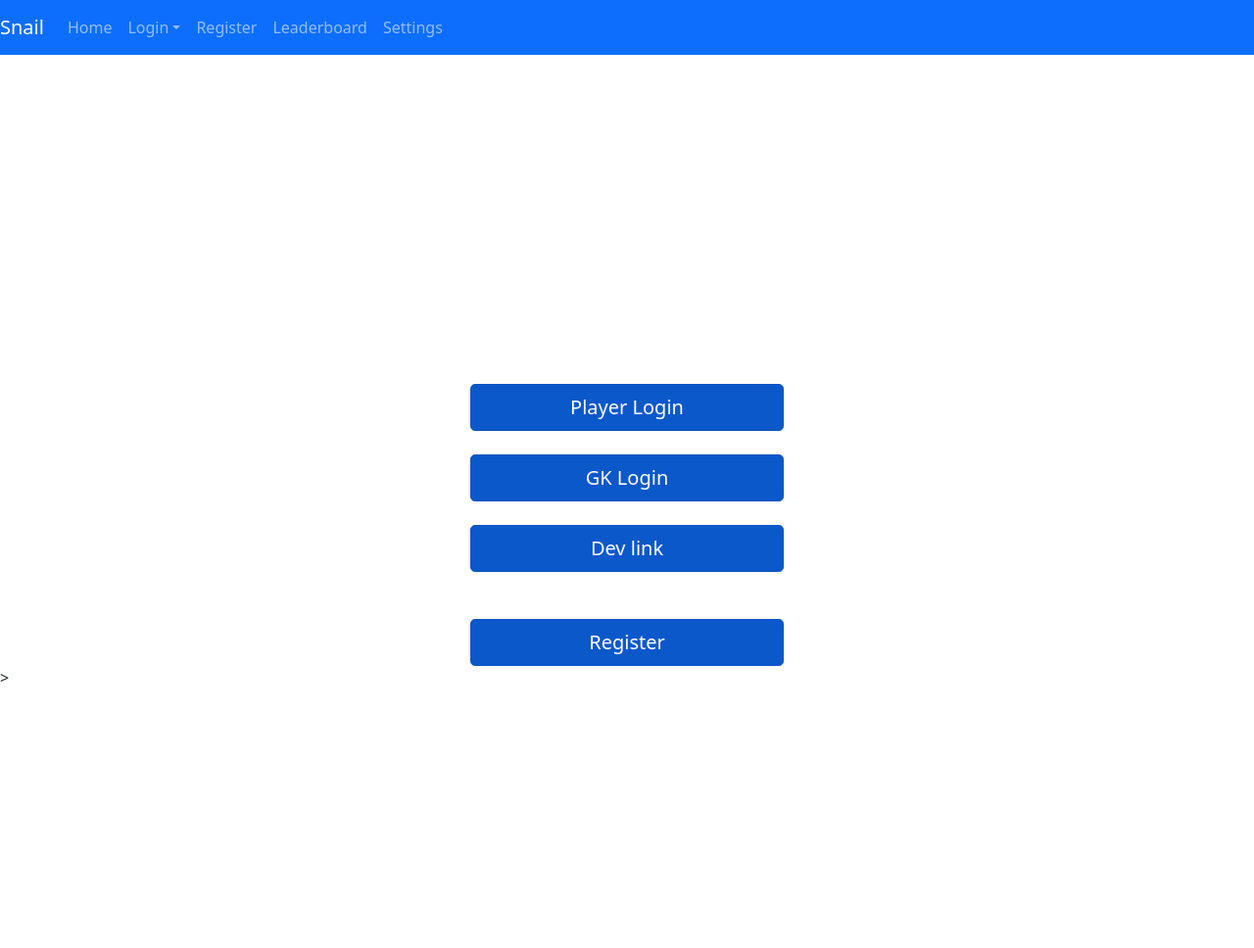
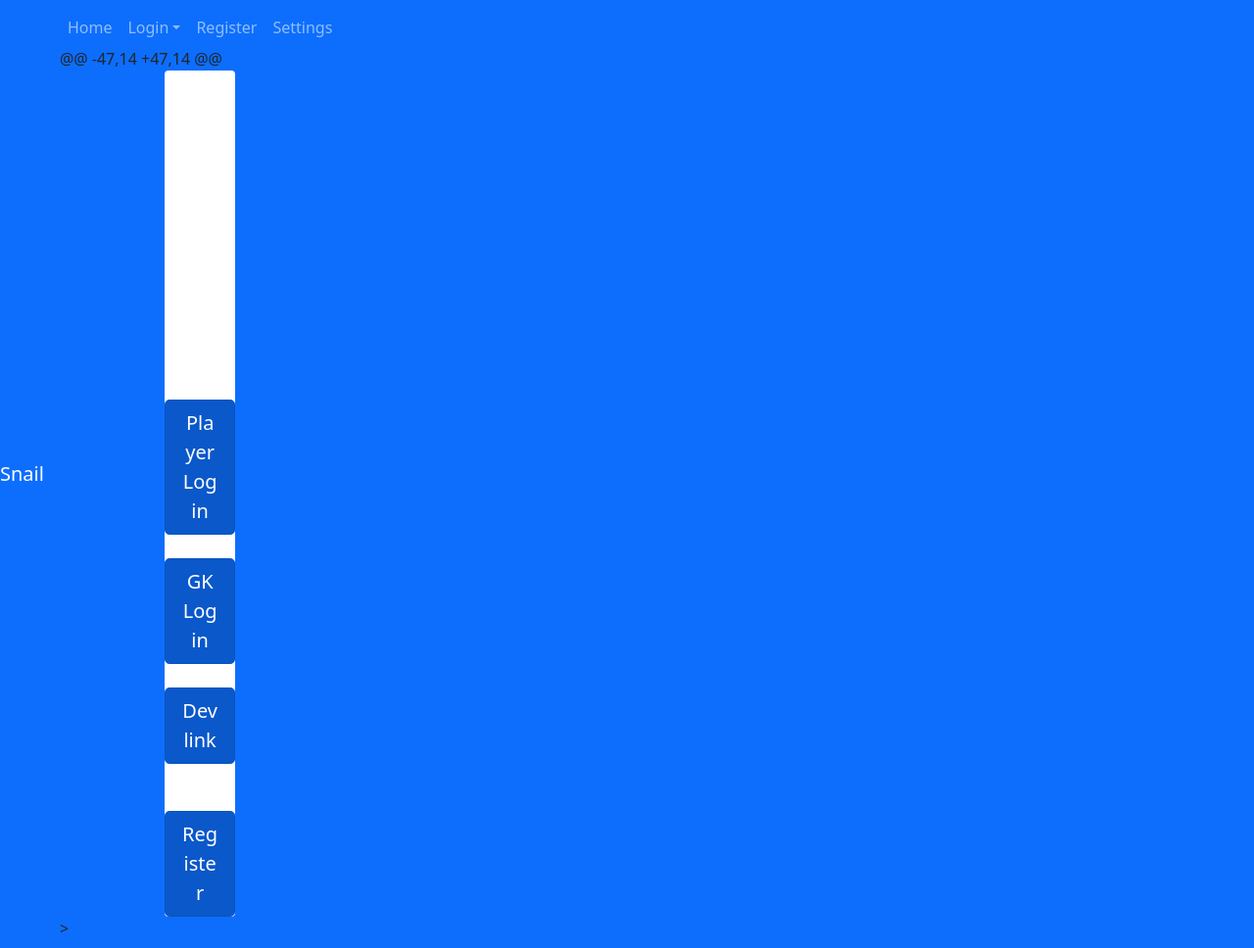
Before and after one commit to alfiewalliss/Group-Software-Project, a Django app: page / in a window 1280 px wide. Shown: the whole page at 98% size. Before the commit the page ends 696 px from the top, so only its background shows below. Run offline with Django 4.2, Linux system fonts and the light colour scheme.

```diff
--- a/locationgame/locationgameapp/templates/locationgameapp/index.html
+++ b/locationgame/locationgameapp/templates/locationgameapp/index.html
@@ -15,46 +15,47 @@
   <div class="collapse navbar-collapse" id="navbarMenu">
     <ul class="navbar-nav ml-auto">
       <li class="nav-item active">
-        <a class="nav-link" href="#">Home</a>
+          <div class="collapse navbar-collapse" id="navbarMenu">
+    <ul class="navbar-nav ml-auto">
+      <li class="nav-item active">
+        <a class="nav-link" href="/homePage">Home</a>
       </li>
       <li class="nav-item dropdown">
         <a class="nav-link dropdown-toggle" href="#" id="navbarDropdown" role="button" data-bs-toggle="dropdown" aria-expanded="false">Login</a>
         <ul class="dropdown-menu" aria-labelledby="navbarDropdown">
           <li>
-            <a class="dropdown-item" href="#">Player Login</a>
+            <a class="dropdown-item" href="/login">Player Login</a>
           </li>
           <li>
-            <a class="dropdown-item" href="#">Moderator Login</a>
+            <a class="dropdown-item" href="/login">Moderator Login</a>
           </li>
           <li>
-            <a class="dropdown-item" href="#">Developer Login</a>
+            <a class="dropdown-item" href="/login">Developer Login</a>
           </li>
         </ul>
       </li>
       <li class="nav-item">
-        <a class="nav-link" href="#">Register</a>
+        <a class="nav-link" href="/signUp">Register</a>
       </li>
       <li class="nav-item">
-        <a class="nav-link" href="#">Leaderboard</a>
       </li>
       <li class="nav-item">
-        <a class="nav-link" href="#">Settings</a>
+        <a class="nav-link" href="/Settings">Settings</a>
       </li>
     </ul>
   </div>
-</nav>
-
+@@ -47,14 +47,14 @@
 <div class="text-center">
   <div class="card card-block w-25 d-inline-flex" style="border:0">
     <br><br><br><br><br><br><br><br><br><br><br><br><br><br>
-    <a href="#" class="btn btn-primary btn-lg active" role="button" aria-pressed="true">Player Login</a>
+    <a href="/login" class="btn btn-primary btn-lg active" role="button" aria-pressed="true">Player Login</a>
     <br>
-    <a href="#" class="btn btn-primary btn-lg active" role="button" aria-pressed="true">GK Login</a>
+    <a href="/login" class="btn btn-primary btn-lg active" role="button" aria-pressed="true">GK Login</a>
     <br>
-    <a href="#" class="btn btn-primary btn-lg active" role="button" aria-pressed="true">Dev link</a>
+    <a href="https://github.com/alfiewalliss/Group-Software-Project" class="btn btn-primary btn-lg active" role="button" aria-pressed="true">Dev link</a>
     <br>
     <br>
-    <a href="#" class="btn btn-primary btn-lg active" role="button" aria-pressed="true">Register</a>
+    <a href="/signUp" class="btn btn-primary btn-lg active" role="button" aria-pressed="true">Register</a>
   </div>
 </div>>
 
```
